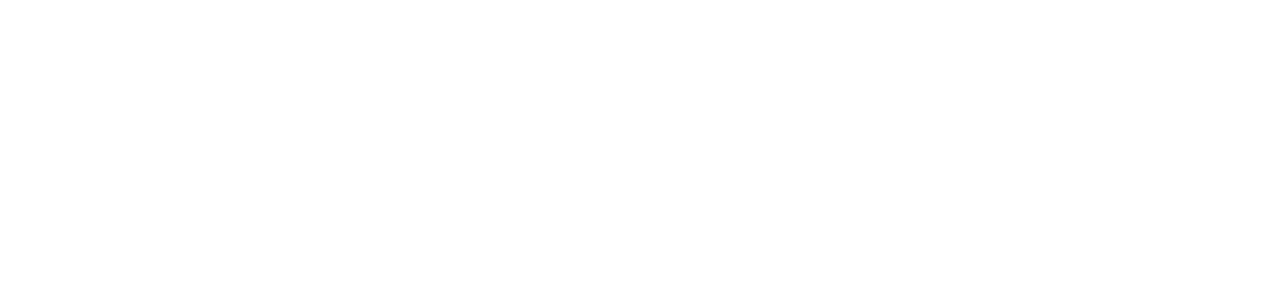
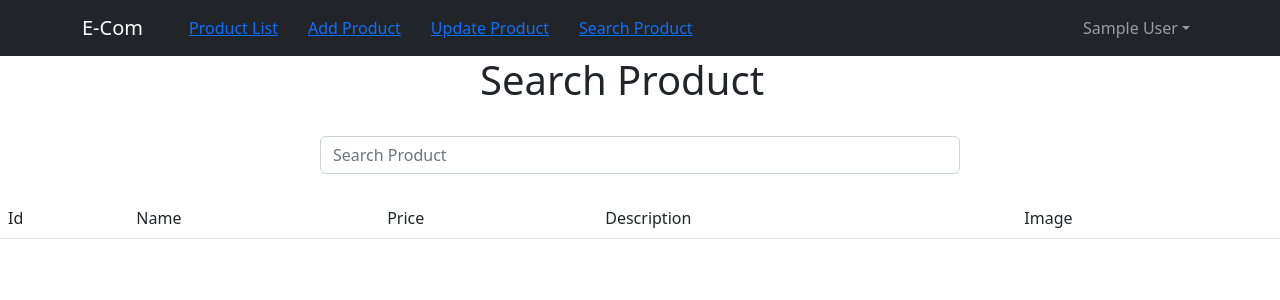
Before and after one commit to ZolaJigar/ecom-dashboard, a React (Create React App) app: page /search in a window 1280 px wide. Before the commit this address had no page. Shown: the top 300 px of the page. Built offline with nearby package versions, Linux system fonts and the light colour scheme; sample sign-in values are in the browser's storage.

Commit message:
Search api integrated for product

```diff
--- a/src/App.js
+++ b/src/App.js
@@ -9,7 +9,7 @@
 import UpdateProduct from "./UpdateProduct";
 import Protected from "./Protected";
 import ProductList from './ProductList';
-
+import SearchProduct from './SearchProduct';
 function App() {
   return (
     <>
@@ -23,6 +23,7 @@
           <Route path="/register" element={<Register />} />
           <Route path="/add" element={<Protected Cmp={AddProduct} />} />
           <Route path="/update/:id" element={<Protected Cmp={UpdateProduct} />} />
+          <Route path="/search" element={<Protected Cmp={SearchProduct} />} />
         </Routes>
       </BrowserRouter>
     </>
--- a/src/Header.js
+++ b/src/Header.js
@@ -20,6 +20,7 @@
                                 <Link to="/">Product List</Link>
                                 <Link to="/add"> Add Product</Link>
                                 <Link to="/update"> Update Product</Link>
+                                <Link to="/search"> Search Product</Link>
                             </>
                             :
                             <>
--- /dev/null
+++ b/src/SearchProduct.js
@@ -0,0 +1,49 @@
+import React, { useState } from "react";
+import Header from "./Header";
+import Table from 'react-bootstrap/Table';
+import { Link } from "react-router-dom";
+function SearchProduct() {
+    const [data, setData] = React.useState([]);
+    async function search(key) {
+        let result = await fetch("http://127.0.0.1:8000/api/search/" + key);
+        result = await result.json();
+        setData(result);
+    }
+    return (
+        <div>
+            <Header />
+            <div className="col-sm-6 offset-sm-3">
+                <h1 className="col-sm-7 offset-sm-3"> Search Product</h1>
+                <br />
+                <input className="form-control" onChange={(e) => search(e.target.value)} type="text" placeholder="Search Product" />
+            </div>
+            <br />
+                <Table>
+                    <thead>
+                        <tr>
+                            <td>Id</td>
+                            <td>Name</td>
+                            <td>Price</td>
+                            <td>Description</td>
+                            <td>Image</td>
+                        </tr>
+                    </thead>
+                    {
+                        data.map((item) =>
+                            <tbody>
+                                <tr>
+                                    <td>{item.id}</td>
+                                    <td>{item.name}</td>
+                                    <td>{item.price}</td>
+                                    <td>{item.description}</td>
+                                    <td><img style={{ width: 40 }} src={"http://localhost:8000/" + item.file_path} /></td>
+                                </tr>
+                            </tbody>
+                        )
+                    }
+                </Table>
+        </div>
+    )
+}
+
+export default SearchProduct;
--- a/src/UpdateProduct.js
+++ b/src/UpdateProduct.js
@@ -18,24 +18,18 @@
         <>
             <Header />
             <div className="col-sm-8 offset-sm-3">
-                <div className="col-sm-8 offset-sm-3">
+                <div className="col-sm-8 offset-sm-1">
                     <h1 className="col-sm-8 offset-sm-3">Update Product</h1>
-                    <input type="text" defaultValue={data.name} />
+                    <input className="form-control" type="text" defaultValue={data.name} />
                     <br />
+                    <input className="form-control" type="text" defaultValue={data.price} />
                     <br />
-                    <input type="text" defaultValue={data.price} />
+                    <input className="form-control" type="text" defaultValue={data.description} />
                     <br />
+                    <input className="form-control" type="file" defaultValue={data.file_path} />
                     <br />
-                    <input type="text" defaultValue={data.description} />
-                    <br />
-                    <br />
-                    <input type="file" defaultValue={data.file_path} />
-                    <br />
-                    <br />
-                    <img style={{ width: 50 }} src={"http://localhost:8000/" + data.file_path} />
-                    <br />
-                    <br />
-                    <button className="btn btn-primary col-sm-6 offset-sm-3">Update Product</button>
+                    <img className="form-control" style={{ width: 50 }} src={"http://localhost:8000/" + data.file_path} />
+                    <button className="btn btn-primary col-sm-8 offset-sm-2">Update Product</button>
                 </div>
             </div>
         </>
```
